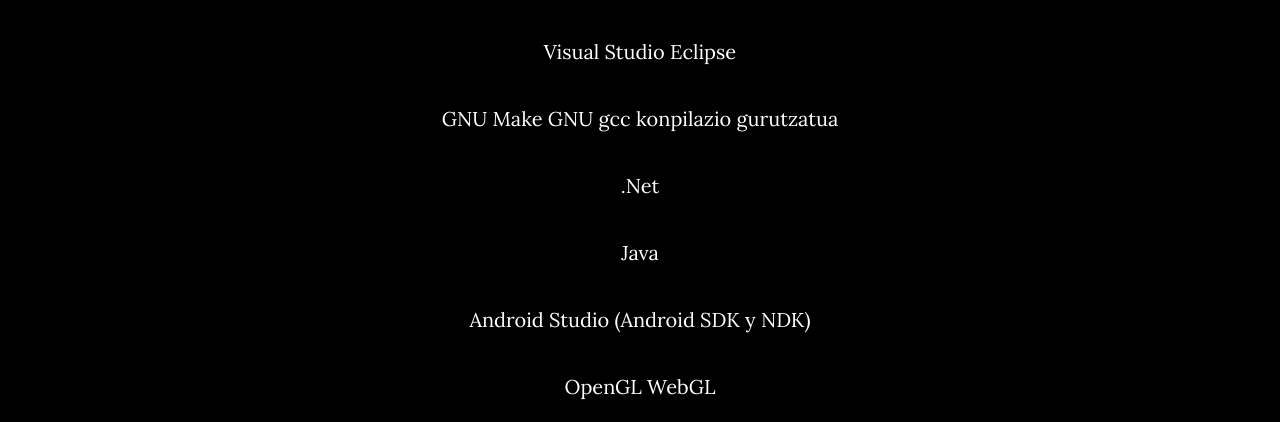
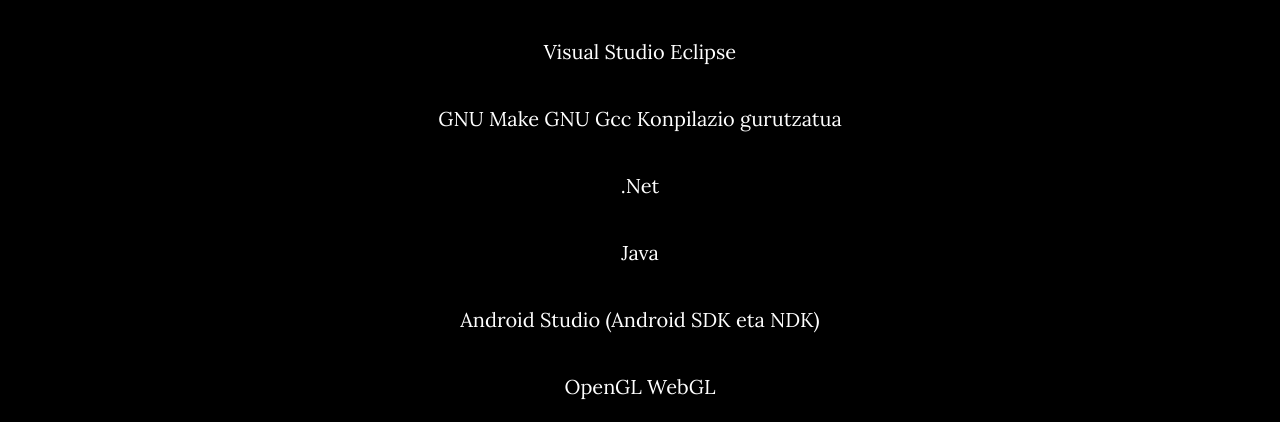
Before and after one commit to inigoiparragirre/inigoiparragirre.github.io_multi, a Jekyll site: the page built from index.html, in a window 1280 px wide and 900 px high, scrolled down 2051 px. Shown: the part 154-576 px from the top of the window. Built offline with Jekyll 4.4.1, drawn with Linux system fonts in a browser that asks for light colours; nearby versions of some CDN libraries; comment, search, counter and statistics services are not loaded.

Commit message:
Pequenas correcciones

```diff
--- a/404.html
+++ b/404.html
@@ -4,4 +4,4 @@
 ---
 ##Orri hau ez da existitzen?
 
-#####Begiratu <a href="http://waitbutwhy.com/2013/11/how-to-beat-procrastination.html" target="_blank">this</a> out if you want to stop looking for pages that don't exist
+#####Begiratu <a href="http://waitbutwhy.com/2013/11/how-to-beat-procrastination.html" target="_blank">hau</a> aurkitzen ez diren orriak begiratu nahi badituzu
--- a/skills.html
+++ b/skills.html
@@ -20,14 +20,14 @@
 Eclipse
 
 GNU Make
-GNU gcc
-konpilazio gurutzatua
+GNU Gcc
+Konpilazio gurutzatua
 
 .Net
 
 Java
 
-Android Studio (Android SDK y NDK)
+Android Studio (Android SDK eta NDK)
 
 OpenGL
 WebGL
```
